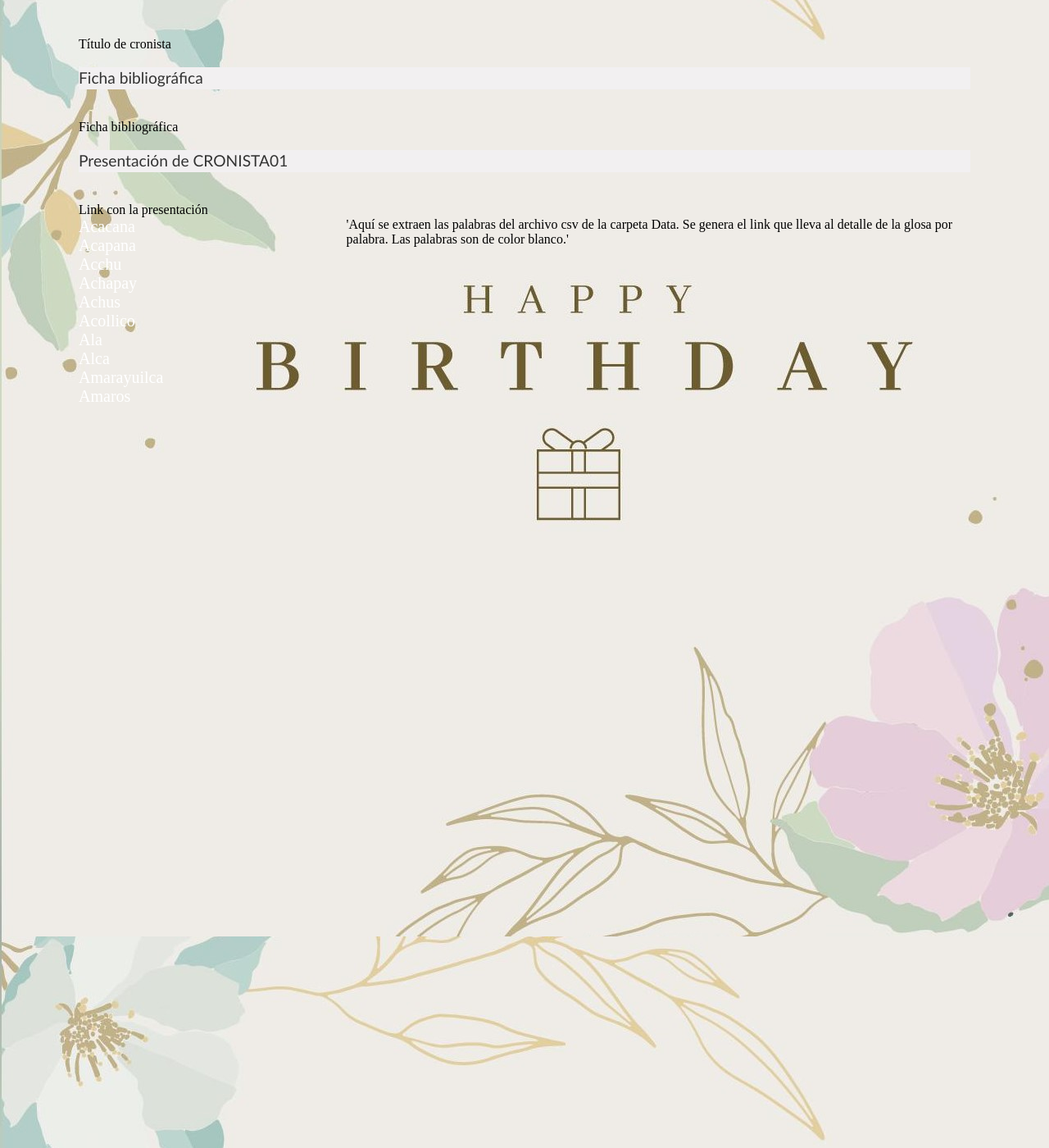
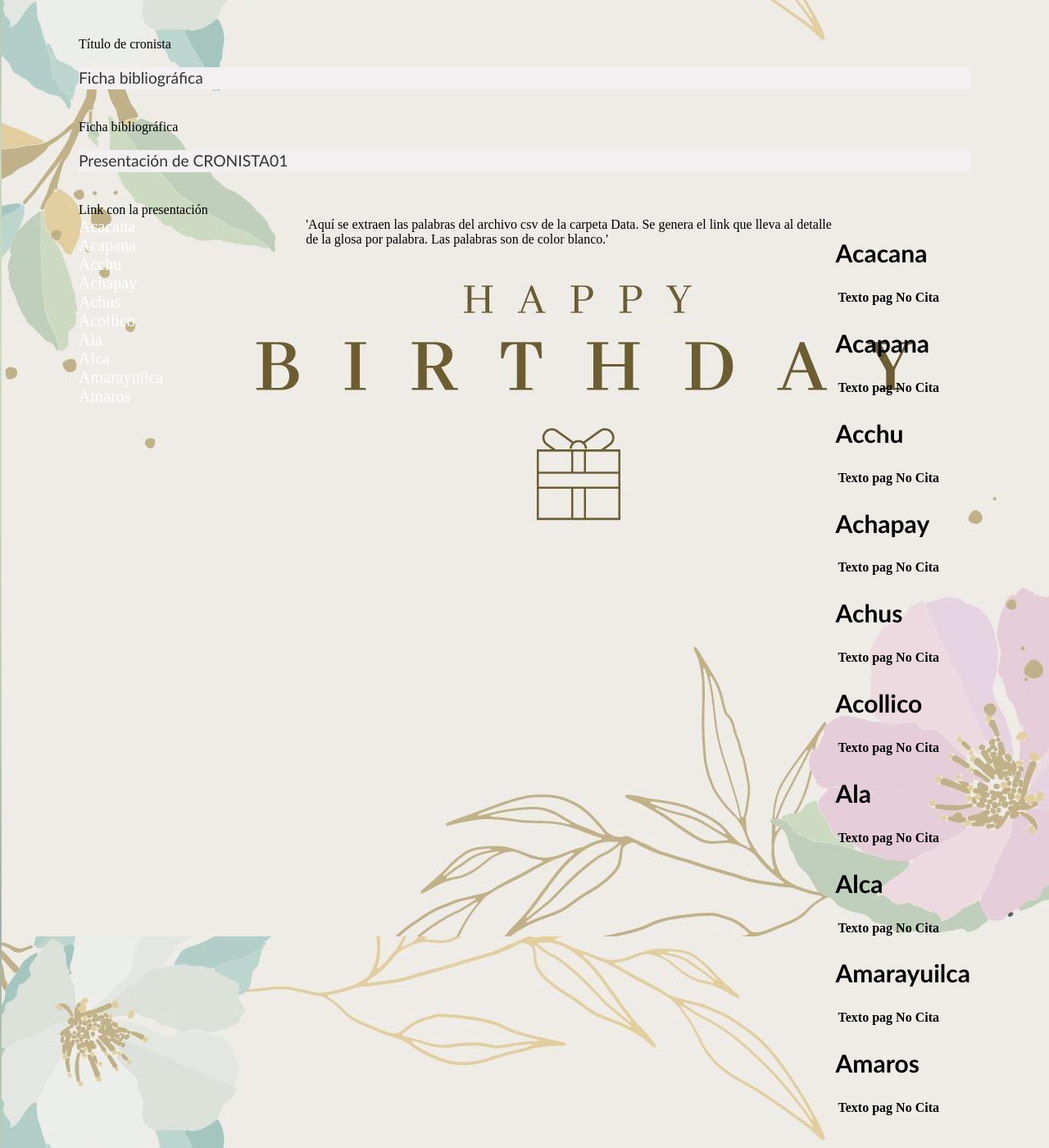
Before and after one commit to glosascroniquenses/Pruebas, a Jekyll site: the page built from _autores/cronista01.html, in a window 1280 px wide and 1400 px high, scrolled down 200 px. Shown: the whole window at 82% size. Built offline with Jekyll 4.4.1, drawn with Linux system fonts in a browser that asks for light colours.

Commit message:
Update autore.html

```diff
--- a/_layouts/autore.html
+++ b/_layouts/autore.html
@@ -38,6 +38,34 @@
       </nav>
       'Aquí se extraen las palabras del archivo csv de la carpeta Data. Se genera el link que lleva al detalle de la glosa por palabra. Las palabras son de color blanco.'
 
+	    <div id="tables2">
+      {% for word in unique_word_array %}
+	<section id="{{ word | downcase }}">
+        <h2>{{ word }}</h2>
+    	<table>
+          <thead>
+            <tr>
+              <th>Texto pag No</th>
+	      <th>Cita</th>
+            </tr>
+          </thead>
+          <tbody>
+          {% for row in rows %}
+          {% if row.Palabra == word %}
+            <tr>
+              <td>{{ row.pagina }}</td>
+              <td>{{ row.cita }}</td>
+            </tr>
+          {% endif %}
+          {% endfor %}
+      </tbody>
+    </table>
+    </section>
+    {% endfor %}
+
+	   </div>
+
+
 	</div>
 {% endif %}
 
```
